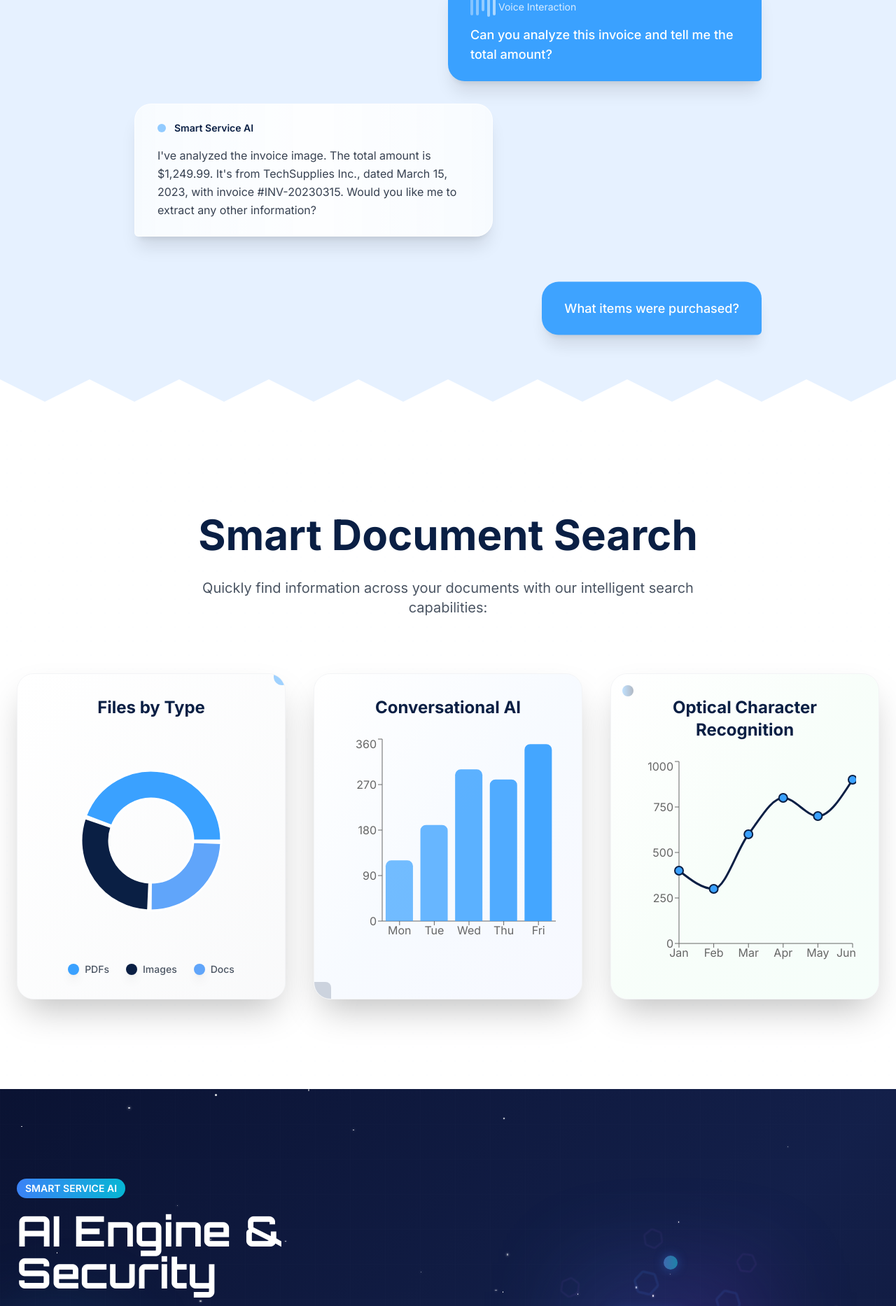
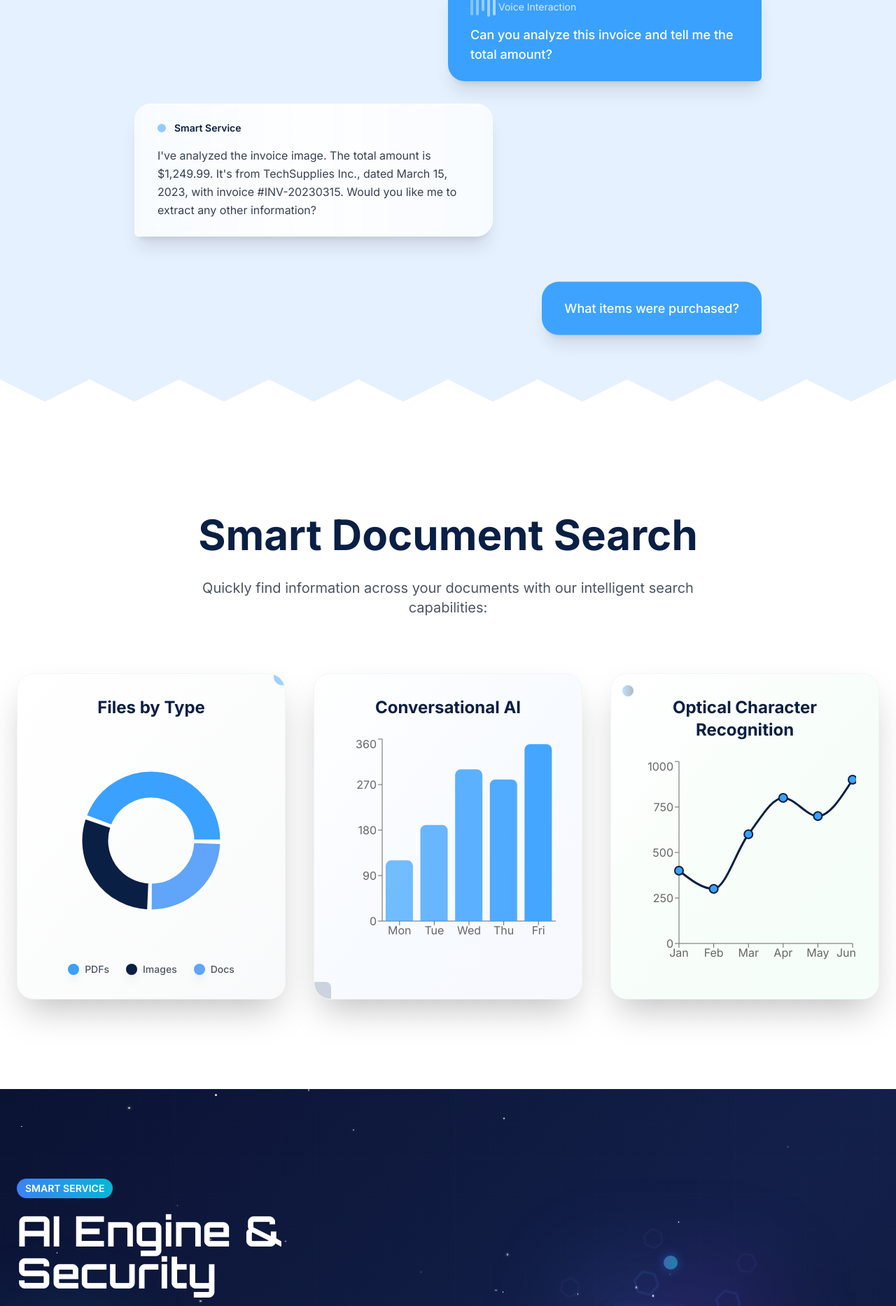
Before and after one commit to smart20718/smartservice, a React (Vite) app: page / in a window 1280 px wide. Shown: the part 3332-5198 px from the top of the page at 70% size. Built offline with nearby package versions, Linux system fonts and the light colour scheme.

Commit message:
Add files via upload

```diff
--- a/src/components/AIEngineSection.tsx
+++ b/src/components/AIEngineSection.tsx
@@ -86,7 +86,7 @@ const AIEngineSection = () => {
         <div className="flex flex-col md:flex-row items-center justify-between gap-10 mb-20">
           <div className="w-full md:w-1/2">
             <div className="relative mb-8">
-              <span className="inline-block py-1 px-3 bg-gradient-to-r from-blue-500 to-cyan-500 text-white text-sm font-semibold rounded-full mb-4">SMART SERVICE AI</span>
+              <span className="inline-block py-1 px-3 bg-gradient-to-r from-blue-500 to-cyan-500 text-white text-sm font-semibold rounded-full mb-4">SMART SERVICE</span>
               <h2 className="text-4xl sm:text-5xl md:text-6xl font-tech font-bold text-white mb-6 leading-tight">
                 {t.landingPage.capabilities.title}
               </h2>
--- a/src/components/DialogSection.tsx
+++ b/src/components/DialogSection.tsx
@@ -87,7 +87,7 @@ const DialogSection = () => {
 
                     <div className="flex items-center space-x-3 mb-4 relative z-10">
                       <div className="w-3 h-3 bg-[#3AA1FF] rounded-full animate-pulse"></div>
-                      <span className="text-sm font-semibold text-[#0A1F44]">Smart Service AI</span>
+                      <span className="text-sm font-semibold text-[#0A1F44]">Smart Service</span>
                       {typingIndex === index && (
                         <div className="flex space-x-1">
                           <div className="w-1 h-1 bg-[#3AA1FF] rounded-full animate-bounce"></div>
```
